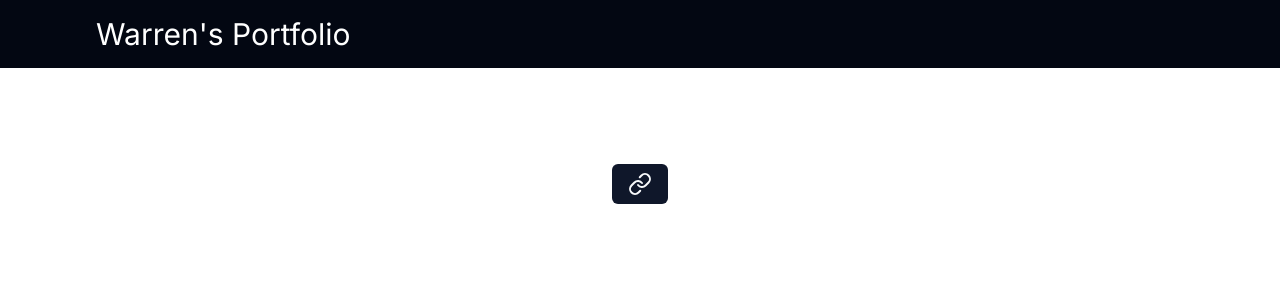
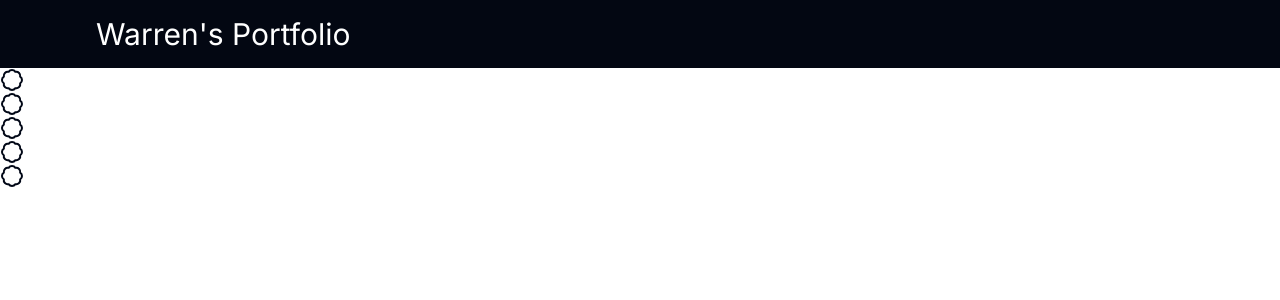
Before and after one commit to warrendewey/personal-website-next, a Next.js app: page / in a window 1280 px wide. Shown: the top 300 px of the page. Built offline with nearby package versions, Linux system fonts and the light colour scheme.

Commit message:
My badges aren't working

```diff
--- a/src/app/page.tsx
+++ b/src/app/page.tsx
@@ -1,12 +1,26 @@
 import { Button } from "@/components/ui/button";
-import { Link } from "lucide-react";
+import { Badge, Link } from "lucide-react";
 
 export default function Home() {
+  const projects: Array<string> = [
+    "Jewelry",
+    "Photography",
+    "Apps",
+    "Research",
+    "Jobs",
+  ];
   return (
-    <main className="flex min-h-screen flex-col items-center justify-between p-24">
-      <Button>
-        <Link href="/projects/projectId">Daddy's home!</Link>
-      </Button>
-    </main>
+    <div>
+      {projects.map((project, idx) => (
+        <Badge>
+          key={"${project}-${idx}"}
+          variant={"outline"}
+          className="border-orange-800 text-gray-900 text-lg mx-2 my-1
+          hover:cursor-pointer bg-orange-50 hover:scale-110 ease-in
+          duration-200"
+          {project}
+        </Badge>
+      ))}
+    </div>
   );
 }
```
